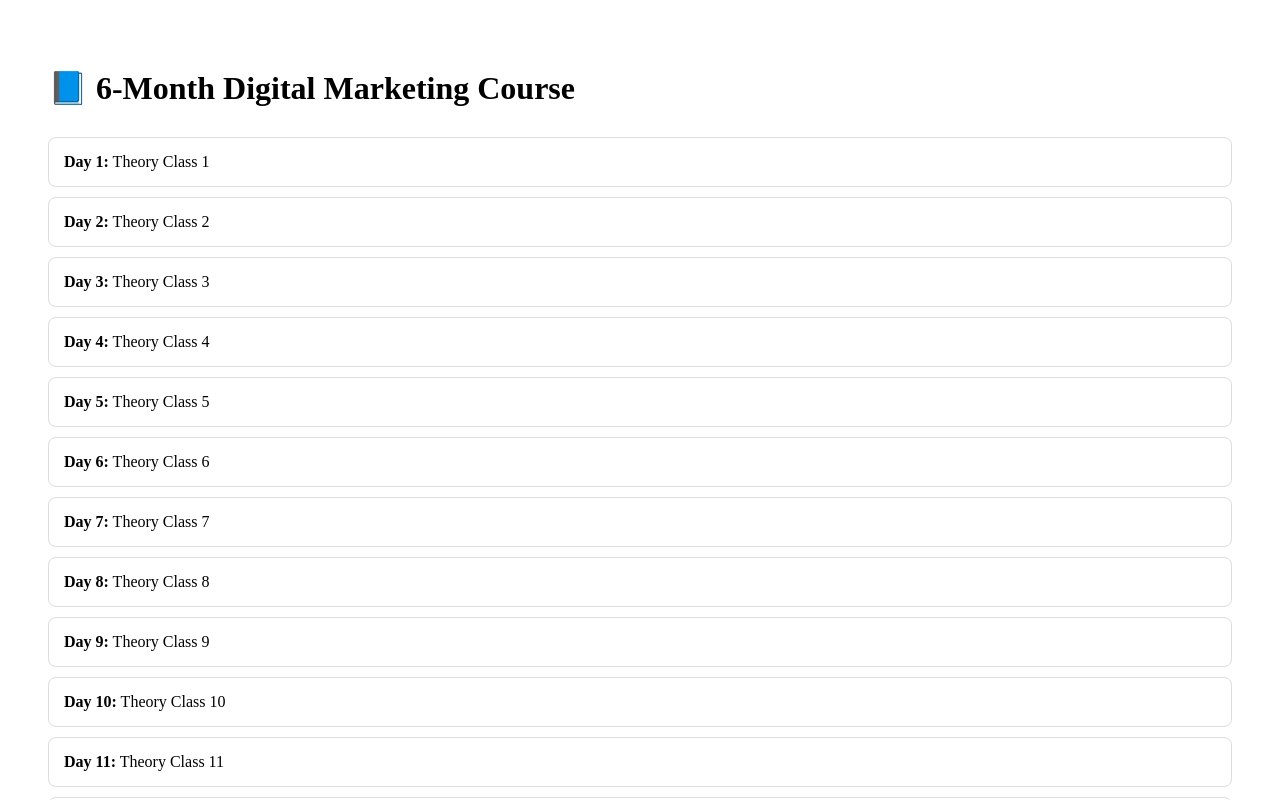
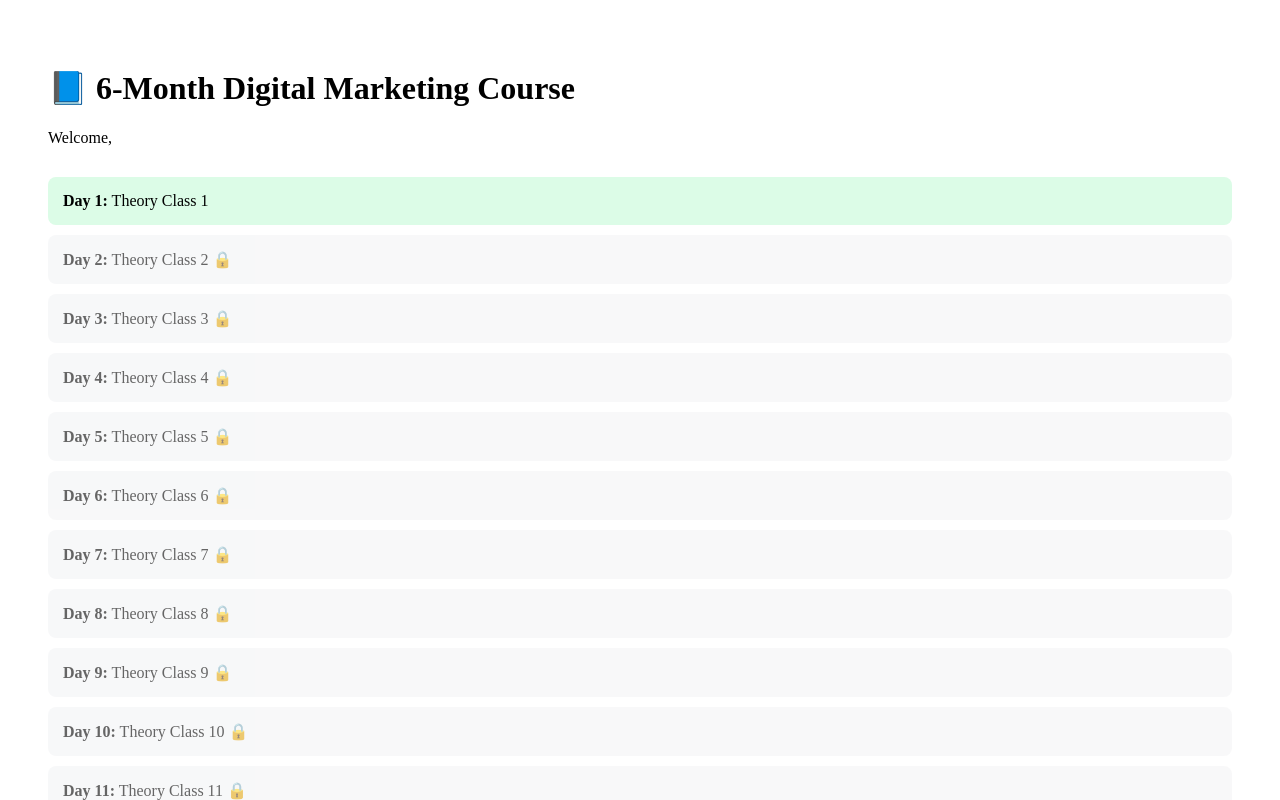
Before and after one commit to nammaweb/nammaweblmsdigital-marketing, a Next.js app: page /course in a window 1280 px wide. Shown: the top 800 px of the page. Built offline with nearby package versions, Linux system fonts and the light colour scheme.

Commit message:
Update page.js

```diff
--- a/app/course/page.js
+++ b/app/course/page.js
@@ -1,4 +1,30 @@
 "use client";
+
+import { useEffect, useState } from "react";
+import { db } from "@/lib/firebase";
+import { doc, getDoc } from "firebase/firestore";
+
+export default function CoursePage() {
+  const [currentDay, setCurrentDay] = useState(1);
+  const [name, setName] = useState("");
+
+  useEffect(() => {
+    const storedName = localStorage.getItem("studentName");
+    if (!storedName) return;
+
+    setName(storedName);
+
+    const fetchProgress = async () => {
+      const studentRef = doc(db, "students", storedName);
+      const studentSnap = await getDoc(studentRef);
+
+      if (studentSnap.exists()) {
+        setCurrentDay(studentSnap.data().currentDay);
+      }
+    };
+
+    fetchProgress();
+  }, []);
 
   const chapters = Array.from({ length: 60 }, (_, i) => ({
     day: i + 1,
@@ -8,25 +34,37 @@ const chapters = Array.from({ length: 60 }, (_, i) => ({
         : `Live Project Class ${i + 1}`
   }));
 
-export default function CoursePage() {
   return (
     <div style={{ padding: "40px" }}>
       <h1>📘 6-Month Digital Marketing Course</h1>
+      <p>Welcome, {name}</p>
 
       <div style={{ marginTop: "30px" }}>
-        {chapters.map((chapter) => (
+        {chapters.map((chapter) => {
+          const unlocked = chapter.day <= currentDay;
+
+          return (
             <div
               key={chapter.day}
               style={{
                 padding: "15px",
                 marginBottom: "10px",
-              border: "1px solid #ddd",
-              borderRadius: "8px"
+                borderRadius: "8px",
+                background: unlocked ? "#dcfce7" : "#f3f4f6",
+                cursor: unlocked ? "pointer" : "not-allowed",
+                opacity: unlocked ? 1 : 0.6
+              }}
+              onClick={() => {
+                if (unlocked) {
+                  window.location.href = `/lesson?day=${chapter.day}`;
+                }
               }}
             >
               <strong>Day {chapter.day}:</strong> {chapter.title}
+              {!unlocked && " 🔒"}
             </div>
-        ))}
+          );
+        })}
       </div>
     </div>
   );
```
Lines whose indentation alone changed are shown as unchanged.
